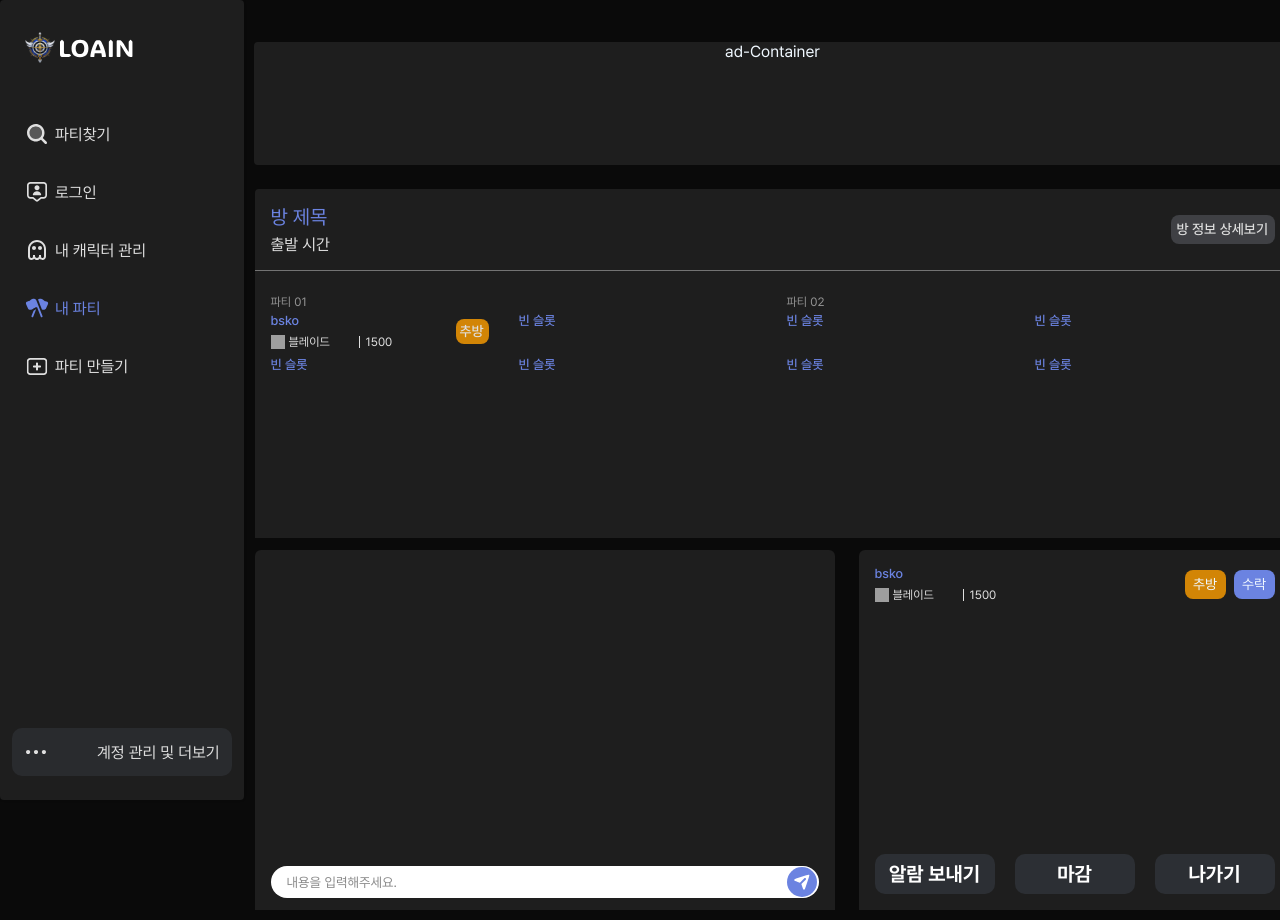
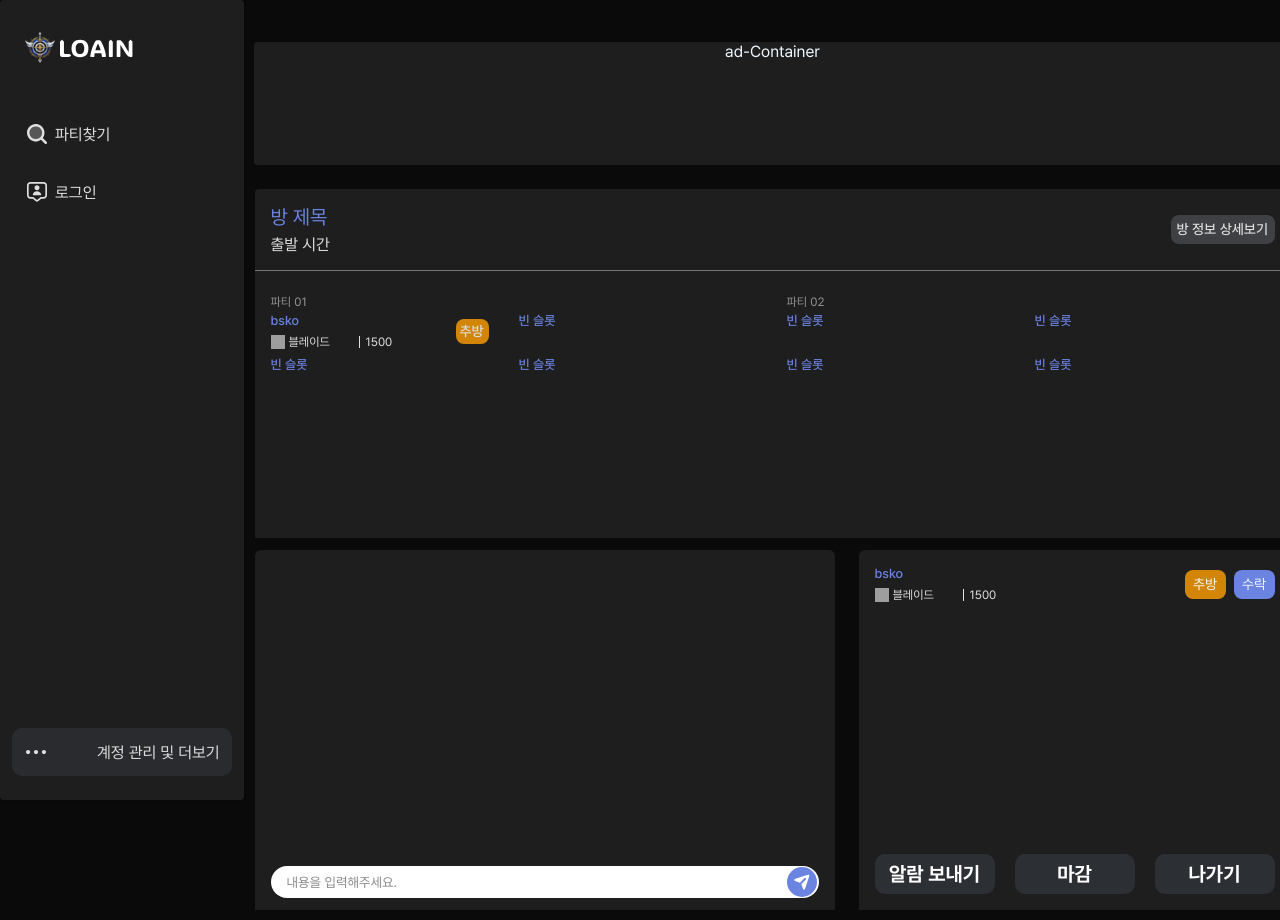
Before and after one commit to bsko98/loain, a React (Create React App) app: page /myParty in a window 1280 px wide. Built offline with nearby package versions, Linux system fonts and the light colour scheme; grey boxes are pictures that could not be loaded.

Commit message:
chore: 비로그인시 내 파티,내 캐릭터 관리, 파티 만들기 안 보이게 변경

```diff
--- a/src/components/sidebar.jsx
+++ b/src/components/sidebar.jsx
@@ -56,10 +56,7 @@ const Sidebar = ({state}) => {
 
     const items = [
         { id: 1, url: '/', name: '파티찾기', Component: FindParty, blueComponent: BlueFindParty },
-        { id: 2, url: '/login', name: '로그인', Component: Login, blueComponent: Login },
-        { id: 3, url: '/manageMyCharacter', name: '내 캐릭터 관리', Component: ManageMyCharacter, blueComponent: BlueManageMyCharacter },
-        { id: 4, url: '/myParty', name: '내 파티', Component: MyParty, blueComponent: BlueMyParty },
-        { id: 5, url: '/makeParty', name: '파티 만들기', Component: MakeParty, blueComponent: MakeParty },
+        { id: 2, url: '/login', name: '로그인', Component: Login, blueComponent: Login }
     ]
 
     const loggedInItems = [
```
